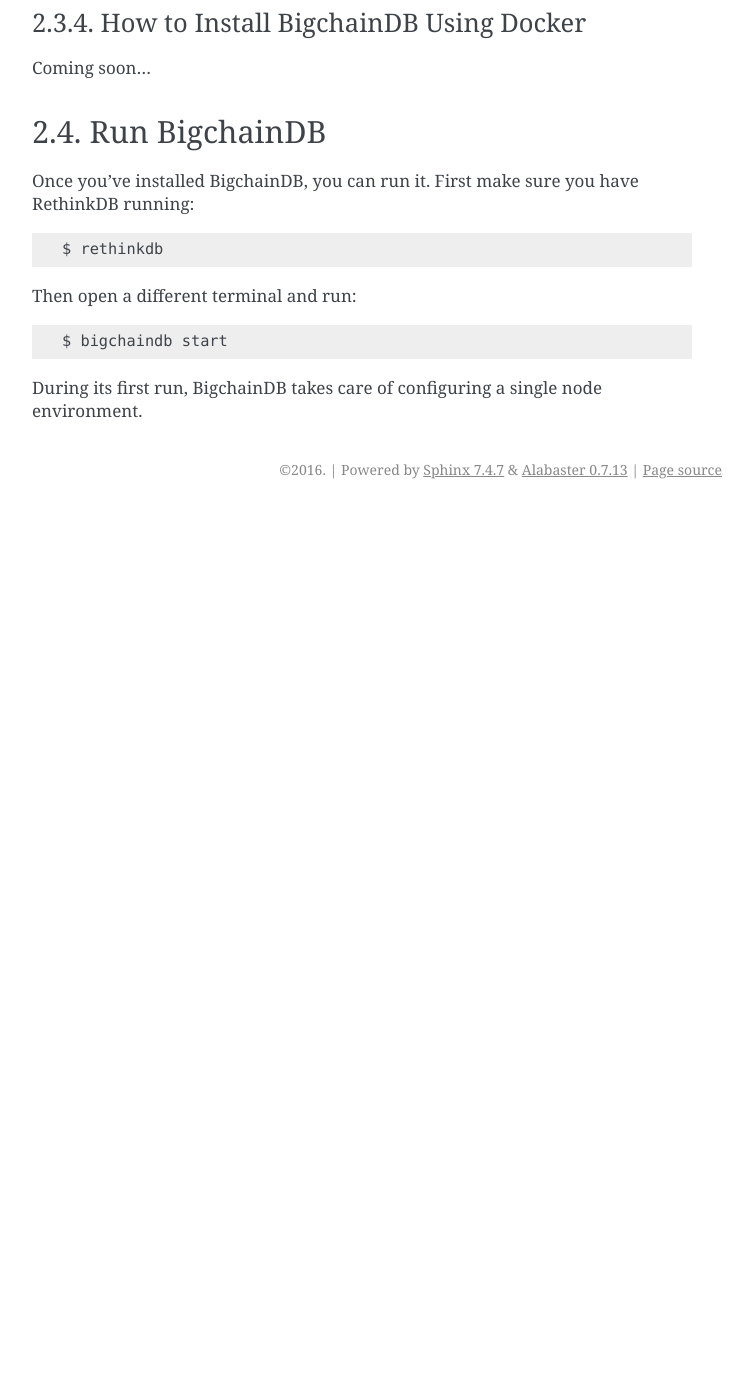
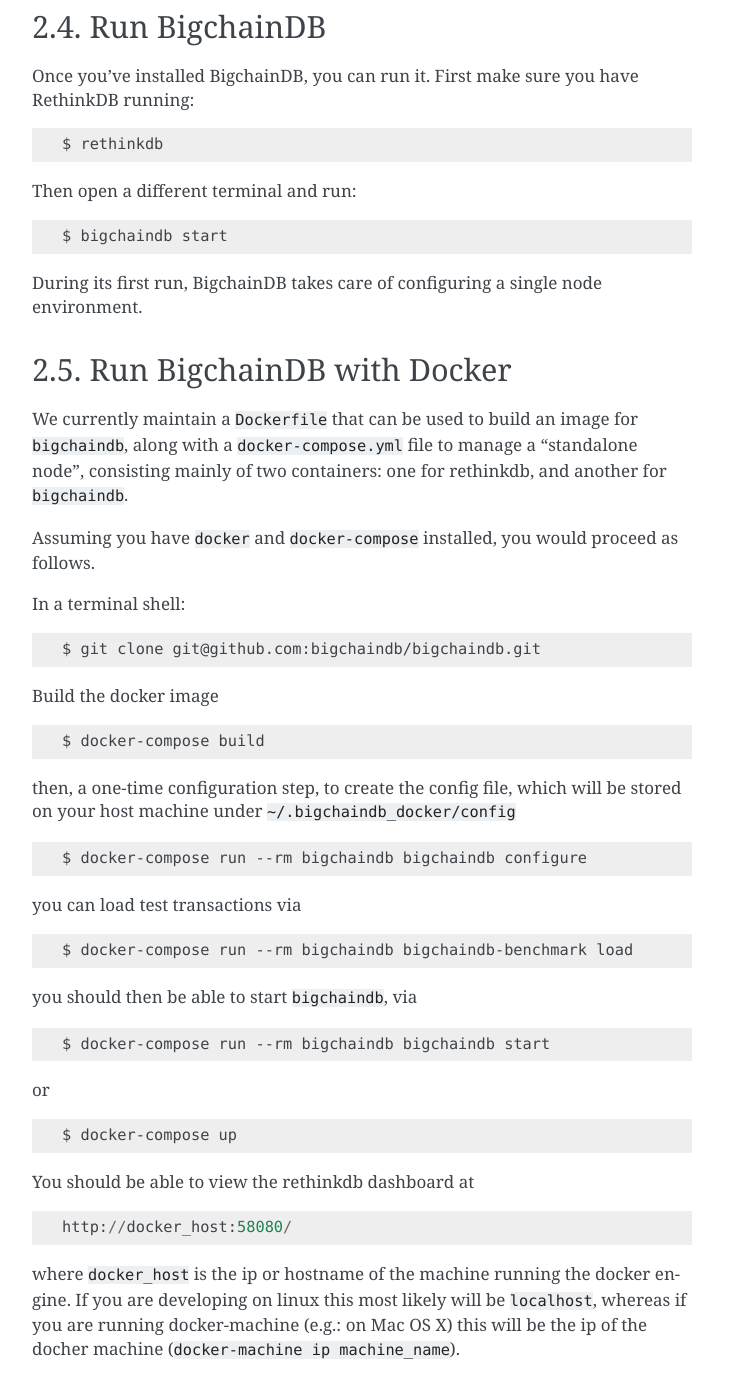
Before and after one commit to bigchaindb/bigchaindb, a Sphinx documentation site: the page built from docs/source/installing.md, in a window 1280 px wide and 1400 px high, scrolled down 2098 px. Shown: the whole window, without its empty margins (388-1140 px from the left). Built offline with Sphinx 7.4.7, drawn with Linux system fonts in a browser that asks for light colours; before the commit the page ends 2607 px from its top, so only the background shows below that; some of the changed text lies outside the part shown.

Commit message:
Document usage of docker to run bigchaindb

````diff
--- a/docs/source/installing.md
+++ b/docs/source/installing.md
@@ -65,9 +65,6 @@
 
 One of our community members ([@Mec-Is](https://github.com/Mec-iS)) wrote [a page about how to install BigchainDB on a VM with Vagrant](https://gist.github.com/Mec-iS/b84758397f1b21f21700).
 
-### How to Install BigchainDB Using Docker
-
-Coming soon...
 
 ## Run BigchainDB
 
@@ -82,3 +79,61 @@
 ```
 
 During its first run, BigchainDB takes care of configuring a single node environment.
+
+
+## Run BigchainDB with Docker
+
+We currently maintain a `Dockerfile` that can be used to build an image for `bigchaindb`,
+along with a `docker-compose.yml` file to manage a "standalone node", consisting
+mainly of two containers: one for rethinkdb, and another for `bigchaindb`.
+
+Assuming you have `docker` and `docker-compose` installed, you would proceed as
+follows.
+
+In a terminal shell:
+
+```bash
+$ git clone git@github.com:bigchaindb/bigchaindb.git
+```
+
+Build the docker image
+
+```bash
+$ docker-compose build
+```
+
+then, a one-time configuration step, to create the config file, which will be
+stored on your host machine under ` ~/.bigchaindb_docker/config`
+
+```bash
+$ docker-compose run --rm bigchaindb bigchaindb configure
+```
+
+you can load test transactions via
+
+```bash
+$ docker-compose run --rm bigchaindb bigchaindb-benchmark load
+```
+
+you should then be able to start `bigchaindb`, via
+
+```bash
+$ docker-compose run --rm bigchaindb bigchaindb start
+```
+
+or
+
+```bash
+$ docker-compose up
+```
+
+You should be able to view the rethinkdb dashboard at
+
+```
+http://docker_host:58080/
+```
+
+where `docker_host` is the ip or hostname of the machine running the docker
+engine. If you are developing on linux this most likely will be `localhost`,
+whereas if you are running docker-machine (e.g.: on Mac OS X) this will be the
+ip of the docher machine (`docker-machine ip machine_name`).
````
